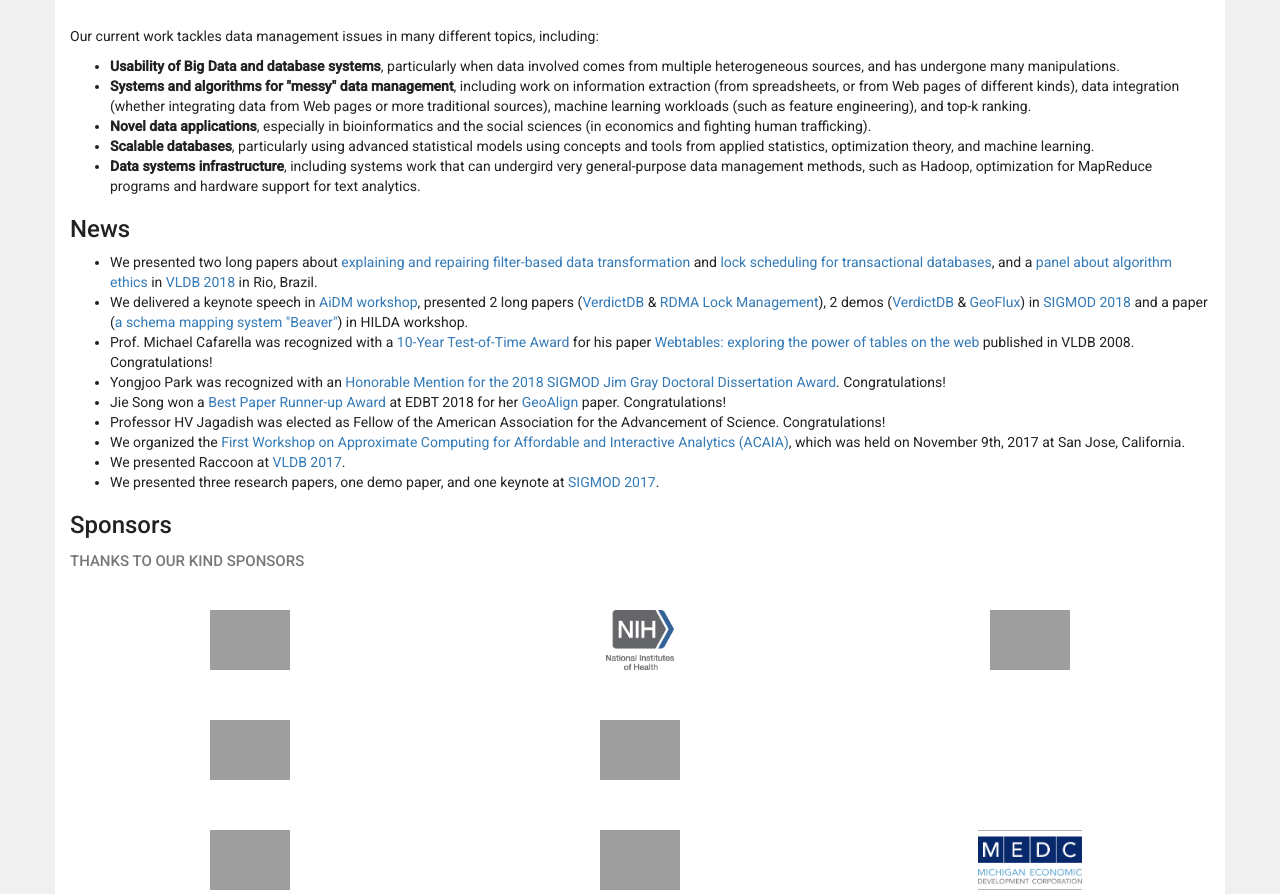
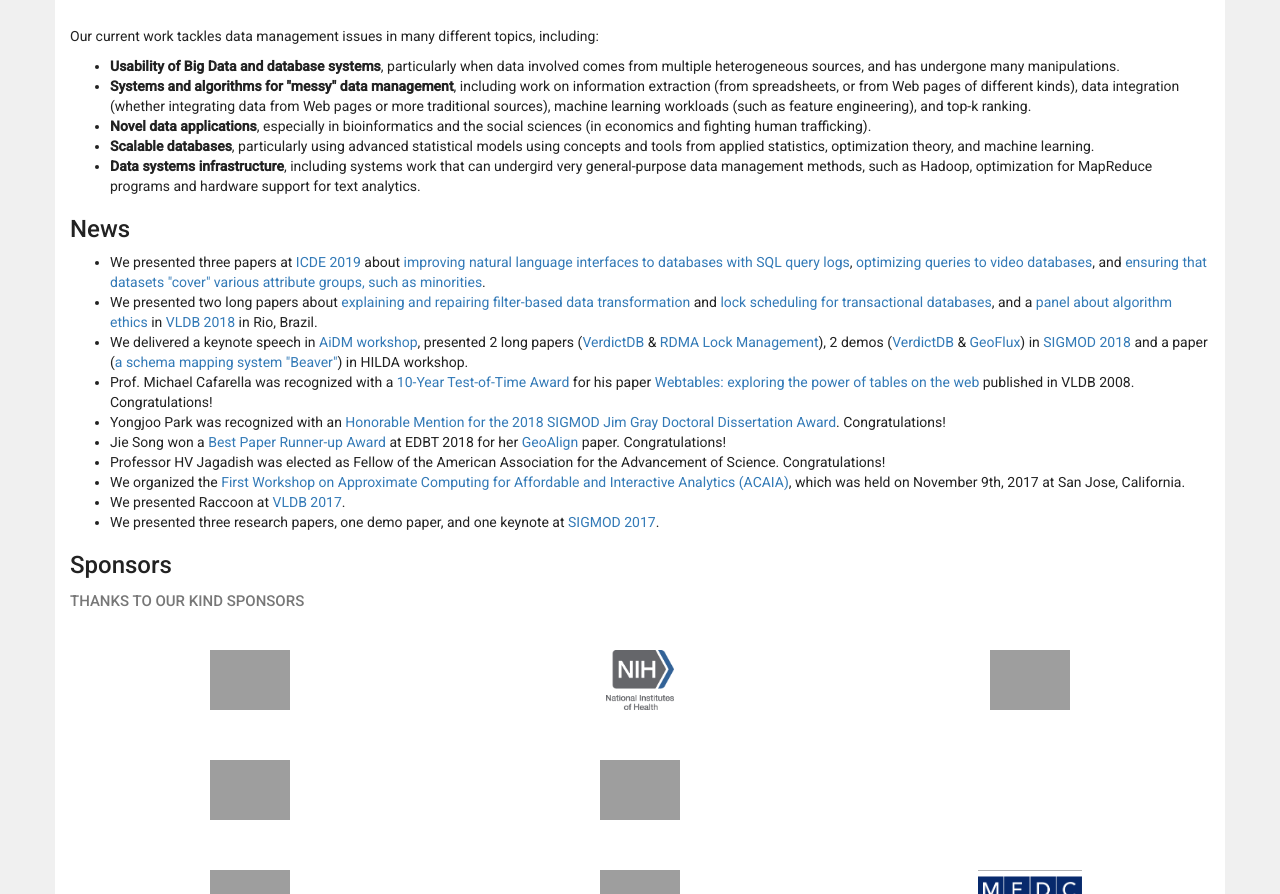
Before and after one commit to umich-dbgroup/umich-dbgroup.github.io, a Jekyll site: the page built from index.html, in a window 1280 px wide and 900 px high, scrolled down 469 px, cut to the strip 6-900 px from the top of the window. Built offline with Jekyll 4.4.1, drawn with Linux system fonts in a browser that asks for light colours; nearby versions of some CDN libraries; grey boxes are pictures that could not be loaded.

Commit message:
Update home with ICDE 2019 news

```diff
--- a/index.html
+++ b/index.html
@@ -23,6 +23,7 @@ permalink: /
 <h2>News</h2>
 
 <ul>
+  <li>We presented three papers at <a href="http://conferences.cis.umac.mo/icde2019/">ICDE 2019</a> about <a href="https://conferences.computer.org/icde/2019/pdfs/ICDE2019-21DqmQqM7YlfcW2ZceNbB3/6I3FqXF0tVUWw1QHOiSCHd/6AeYWxXEDvV8ui5BiQYKsk.pdf">improving natural language interfaces to databases with SQL query logs</a>, <a href="https://conferences.computer.org/icde/2019/pdfs/ICDE2019-21DqmQqM7YlfcW2ZceNbB3/1UOGX5ArFR8ZE4gHDLxPaK/24E4GvPXiIZnLTe9Bnx10D.pdf">optimizing queries to video databases</a>, and <a href="https://conferences.computer.org/icde/2019/pdfs/ICDE2019-21DqmQqM7YlfcW2ZceNbB3/6fmvV8g94OPIK7MR9MCXZH/55A3amoKibxVNEdT4AL7Dz.pdf">ensuring that datasets "cover" various attribute groups, such as minorities</a>.</li>
   <li>We presented two long papers about <a href="http://www.vldb.org/pvldb/vol11/p947-antenucci.pdf">explaining and repairing filter-based data transformation</a> and <a href="http://www.vldb.org/pvldb/vol11/p648-tian.pdf">lock scheduling for transactional databases</a>, and a <a href="http://www.vldb.org/pvldb/vol11/p2165-stoyanovich.pdf">panel about algorithm ethics</a> in <a href="http://vldb2018.lncc.br">VLDB 2018</a> in Rio, Brazil.</li>
   <li>We delivered a keynote speech in <a href="http://www.aidm-conf.org">AiDM workshop</a>,  presented 2 long papers (<a href="https://sigmod2018.org/program_sigmod.shtml#ssession14">VerdictDB</a> & <a href="https://sigmod2018.org/program_sigmod.shtml#ssession15">RDMA Lock Management</a>), 2 demos (<a href="https://sigmod2018.org/program_sigmod.shtml#demogroup1">VerdictDB</a> & <a href="https://sigmod2018.org/program_sigmod.shtml#demogroup2">GeoFlux</a>) in <a href="https://sigmod2018.org">SIGMOD 2018</a> and a paper (<a href="http://hilda.io/2018/">a schema mapping system "Beaver"</a>) in HILDA workshop.</li>
   <li>Prof. Michael Cafarella was recognized with a <a href="http://eecs.umich.edu/eecs/about/articles/2018/cafarella-test-of-time-award.html">10-Year Test-of-Time Award</a> for his paper <a href="http://clair.si.umich.edu/si767/papers/Week06/TextRepresentation/Cafarella.pdf">Webtables: exploring the power of tables on the web</a> published in VLDB 2008. Congratulations!</li>
```
